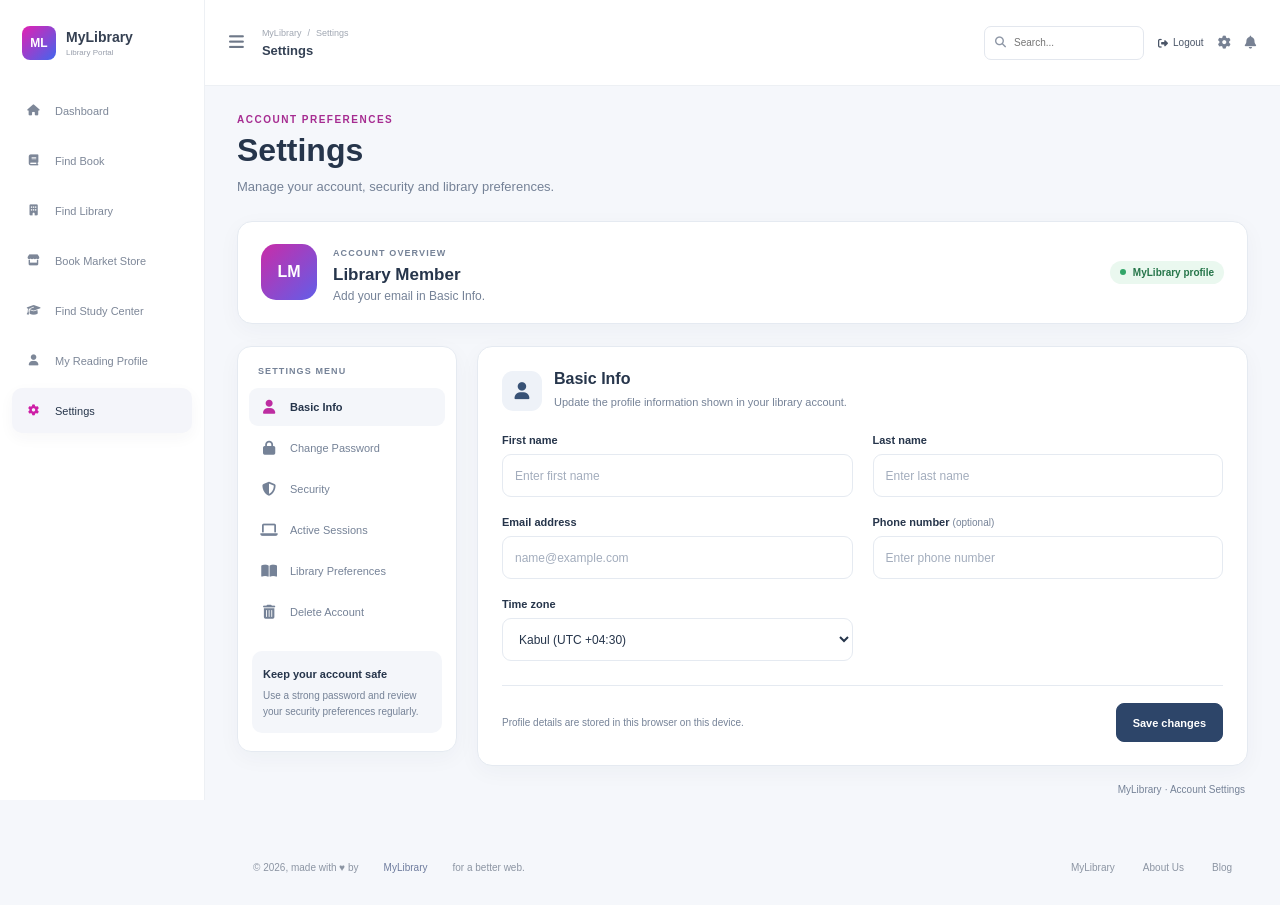
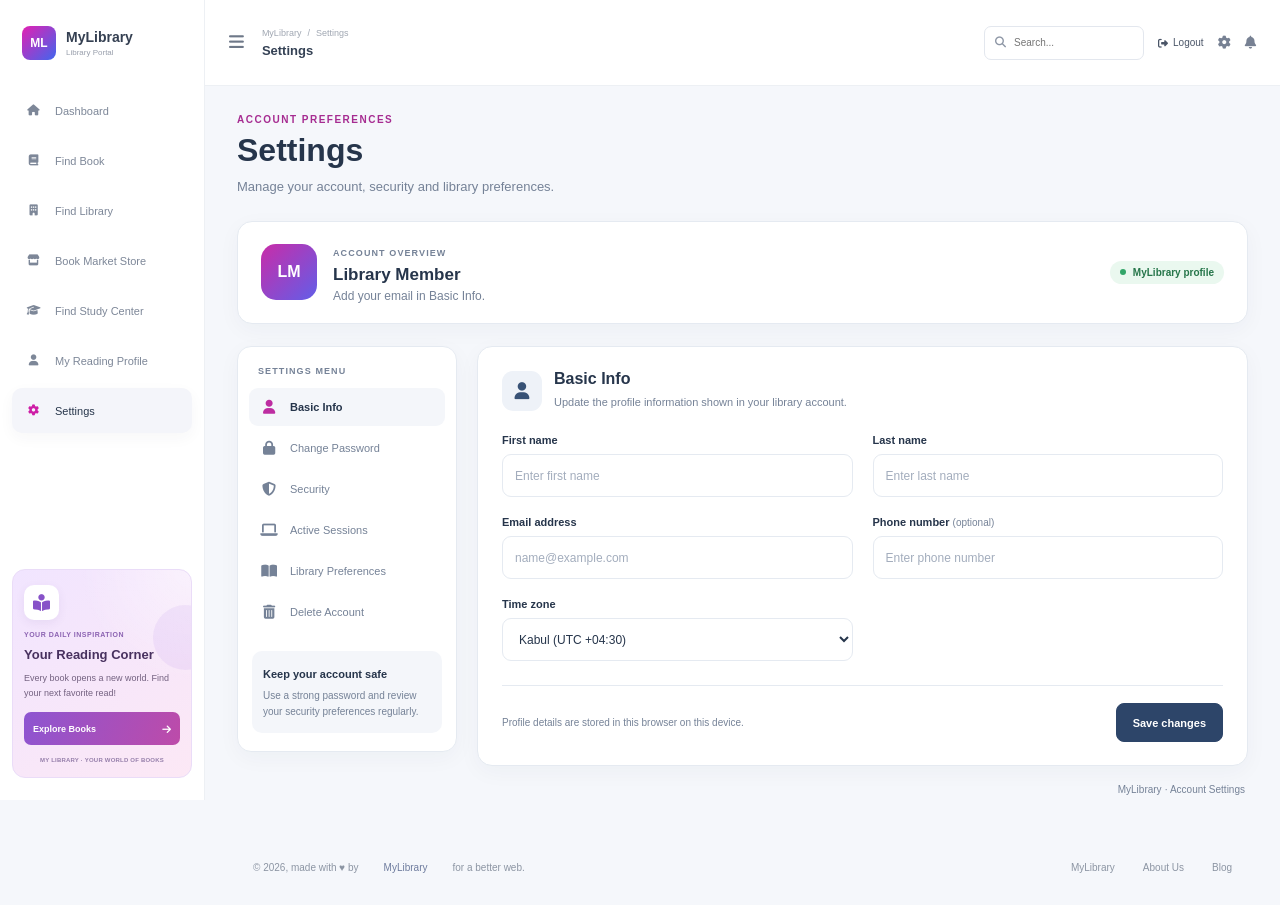
Before and after one commit to muzhdanoori/mylibrary-react, a React (Vite) app: page /settings in a window 1280 px wide. Built offline with nearby package versions, Linux system fonts and the light colour scheme.

Commit message:
Add Reading Corner card to sidebar

```diff
--- a/src/components/Sidebar.jsx
+++ b/src/components/Sidebar.jsx
@@ -1,25 +1,24 @@
+
 import { Link } from "react-router-dom";
 
 function Sidebar({ activePage, isOpen }) {
     return (
-        <aside className={`sidebar ${isOpen ? "show" : ""}`} id="sidebar">
-
+        <aside
+            className={`sidebar ${isOpen ? "show" : ""}`}
+            id="sidebar"
+        >
+            {/* Logo */}
             <div className="logo-area">
-
-                <div className="logo-box">
-                    ML
-                </div>
+                <div className="logo-box">ML</div>
 
                 <div className="logo-text">
                     <h2>MyLibrary</h2>
                     <span>Library Portal</span>
                 </div>
-
             </div>
 
-
+            {/* Navigation Menu */}
             <nav className="sidebar-menu">
-
                 <Link
                     to="/dashboard"
                     className={`sidebar-link ${
@@ -29,7 +28,6 @@
                     <i className="fa-solid fa-house"></i>
                     <span>Dashboard</span>
                 </Link>
-
 
                 <Link
                     to="/find-book"
@@ -41,7 +39,6 @@
                     <span>Find Book</span>
                 </Link>
 
-
                 <Link
                     to="/find-library"
                     className={`sidebar-link ${
@@ -51,6 +48,7 @@
                     <i className="fa-solid fa-building"></i>
                     <span>Find Library</span>
                 </Link>
+
                 <Link
                     to="/book-market-store"
                     className={`sidebar-link ${
@@ -60,6 +58,7 @@
                     <i className="fa-solid fa-store"></i>
                     <span>Book Market Store</span>
                 </Link>
+
                 <Link
                     to="/find-study-center"
                     className={`sidebar-link ${
@@ -69,8 +68,6 @@
                     <i className="fa-solid fa-graduation-cap"></i>
                     <span>Find Study Center</span>
                 </Link>
-
-
 
                 <Link
                     to="/reading-profile"
@@ -91,9 +88,36 @@
                     <i className="fa-solid fa-gear"></i>
                     <span>Settings</span>
                 </Link>
-
             </nav>
 
+            {/* Reading Corner */}
+            <div className="reading-corner-box">
+                <div className="reading-corner-icon">
+                    <i className="fa-solid fa-book-open-reader"></i>
+                </div>
+
+                <span className="reading-corner-label">
+                    YOUR DAILY INSPIRATION
+                </span>
+
+                <h3>Your Reading Corner</h3>
+
+                <p>
+                    Every book opens a new world. Find your next favorite read!
+                </p>
+
+                <Link
+                    to="/find-book"
+                    className="reading-corner-button"
+                >
+                    <span>Explore Books</span>
+                    <i className="fa-solid fa-arrow-right"></i>
+                </Link>
+
+                <div className="reading-corner-footer">
+                    MY LIBRARY · YOUR WORLD OF BOOKS
+                </div>
+            </div>
         </aside>
     );
 }
--- a/src/styles/style.css
+++ b/src/styles/style.css
@@ -1409,3 +1409,223 @@
     border-radius: 8px;
     cursor: pointer;
 }
+
+
+/* ================================================= */
+/* READING CORNER - SIDEBAR CARD */
+/* ================================================= */
+
+.sidebar {
+    display: flex;
+    flex-direction: column;
+    overflow-y: auto;
+    overflow-x: hidden;
+}
+
+/* Keep the navigation menu together */
+.sidebar-menu {
+    flex-shrink: 0;
+}
+
+/* Reading Corner Card */
+.reading-corner-box {
+    position: relative;
+    flex-shrink: 0;
+
+    margin-top: auto;
+    padding: 15px 11px 12px;
+
+    border-radius: 13px;
+
+    background:
+        radial-gradient(
+            circle at 100% 0%,
+            rgba(255, 255, 255, 0.45),
+            transparent 40%
+        ),
+        linear-gradient(145deg, #f1e5ff, #fce8f5);
+
+    border: 1px solid #eadcf8;
+
+    color: #46345f;
+
+    overflow: hidden;
+}
+
+/* Decorative circle */
+.reading-corner-box::after {
+    content: "";
+    position: absolute;
+
+    width: 65px;
+    height: 65px;
+
+    right: -27px;
+    top: 35px;
+
+    border-radius: 50%;
+    background: rgba(157, 105, 220, 0.10);
+
+    pointer-events: none;
+}
+
+/* Book Icon */
+.reading-corner-icon {
+    width: 35px;
+    height: 35px;
+
+    display: flex;
+    align-items: center;
+    justify-content: center;
+
+    margin-bottom: 10px;
+
+    border-radius: 10px;
+
+    background: #ffffff;
+    color: #8752c8;
+
+    box-shadow: 0 3px 10px rgba(95, 59, 145, 0.08);
+
+    font-size: 17px;
+}
+
+/* Small Label */
+.reading-corner-label {
+    display: block;
+
+    margin-bottom: 6px;
+
+    color: #8c63b2;
+
+    font-size: 7px;
+    font-weight: 700;
+    letter-spacing: 0.5px;
+    line-height: 1.5;
+}
+
+/* Heading */
+.reading-corner-box h3 {
+    margin: 0 0 7px;
+
+    color: #48315f;
+
+    font-size: 13px;
+    font-weight: 700;
+    line-height: 1.4;
+}
+
+/* Description */
+.reading-corner-box p {
+    margin: 0 0 12px;
+
+    color: #746281;
+
+    font-size: 9px;
+    line-height: 1.6;
+}
+
+/* Explore Books Link */
+.reading-corner-button {
+    position: relative;
+    z-index: 1;
+
+    min-height: 33px;
+    width: 100%;
+
+    display: flex;
+    align-items: center;
+    justify-content: space-between;
+
+    gap: 5px;
+    padding: 0 9px;
+
+    border-radius: 7px;
+
+    background: linear-gradient(110deg, #8d55d1, #bd4ba9);
+
+    color: #ffffff;
+
+    font-size: 9px;
+    font-weight: 700;
+
+    transition:
+        transform 0.2s ease,
+        box-shadow 0.2s ease;
+}
+
+.reading-corner-button i {
+    font-size: 10px;
+    transition: transform 0.2s ease;
+}
+
+.reading-corner-button:hover {
+    color: #ffffff;
+    transform: translateY(-2px);
+
+    box-shadow: 0 5px 12px rgba(128, 73, 177, 0.22);
+}
+
+.reading-corner-button:hover i {
+    transform: translateX(3px);
+}
+
+/* Footer Text */
+.reading-corner-footer {
+    margin-top: 11px;
+
+    color: #957eaa;
+
+    font-size: 6px;
+    font-weight: 700;
+    letter-spacing: 0.2px;
+    line-height: 1.5;
+
+    text-align: center;
+}
+
+/* Smaller Sidebar */
+@media (max-width: 1000px) {
+    .reading-corner-box {
+        padding: 12px 9px 10px;
+    }
+
+    .reading-corner-box h3 {
+        font-size: 12px;
+    }
+}
+
+/* Short Screens */
+@media (max-height: 700px) {
+    .sidebar {
+        padding-top: 14px;
+        padding-bottom: 14px;
+    }
+
+    .logo-area {
+        padding-bottom: 16px;
+    }
+
+    .sidebar-link {
+        height: 40px;
+    }
+
+    .reading-corner-box {
+        margin-top: 16px;
+        padding: 10px;
+    }
+
+    .reading-corner-icon {
+        width: 29px;
+        height: 29px;
+        margin-bottom: 7px;
+    }
+
+    .reading-corner-box p {
+        margin-bottom: 8px;
+    }
+
+    .reading-corner-footer {
+        margin-top: 8px;
+    }
+}
```
Lines whose indentation alone changed are shown as unchanged.
